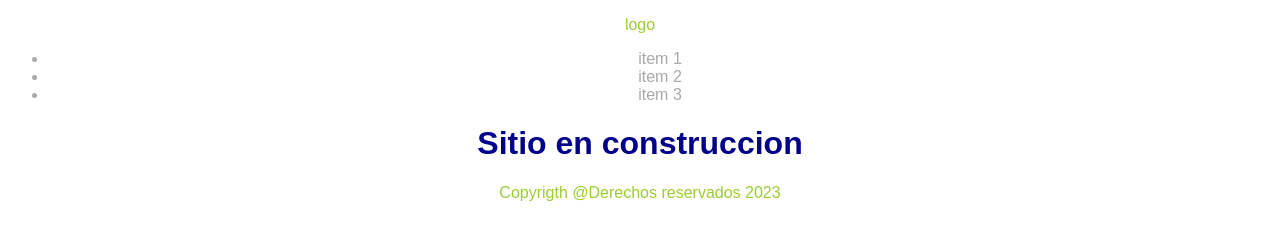
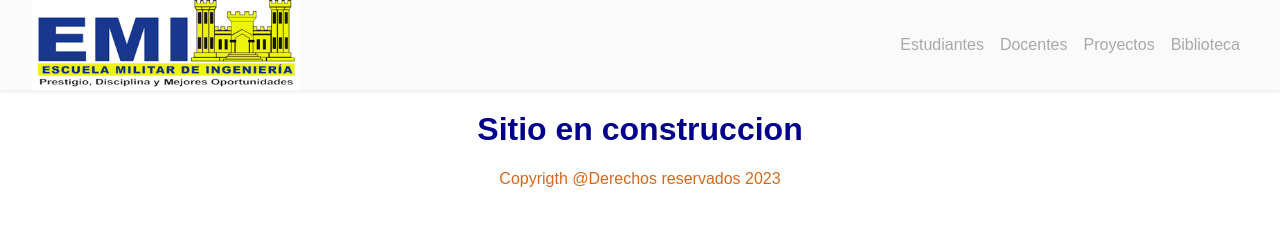
Before and after one commit to JoelCarrillo58/primer-proyecto, a plain HTML site: page index.html in a window 1280 px wide. Drawn offline with Linux system fonts and the light colour scheme.

Commit message:
header realizada

```diff
--- a/index.html
+++ b/index.html
@@ -8,12 +8,13 @@
 </head>
 <body>
     <header>
-        <p>logo</p>
+        <img src="./assets/logo.png" alt="logo Escuela Mmilitar De Ingenieria">
         <nav>
             <ul>
-                <li>item 1</li>
-                <li>item 2</li>
-                <li>item 3</li>
+                <li>Estudiantes</li>
+                <li>Docentes</li>
+                <li>Proyectos</li>
+                <li>Biblioteca</li>
             </ul>
         </nav>
     </header>
--- a/style.css
+++ b/style.css
@@ -1,14 +1,41 @@
 body{
-    color: darkgrey;
-    text-align: center;
+    color: darkgray; /*color del fondo de la pagina*/
+    margin: 0;      /*regula los margenes*/
+    box-sizing: border-box;
+    text-align: center;    /*pone al centro los textos*/
     font-family: "arial";
 }
+
+header{
+    display: flex;
+    background-color: #fafafa;
+    box-shadow: 0 3px 3px rgb(0 0 0 / 5%); /* para la imagen*/
+    height: 90px;
+    justify-content: space-between;
+    padding: 0 32px 0 32px;
+}
+
+nav{
+    display: flex;
+    align-items: center;
+}
+
+nav>ul{
+    display: flex;
+    padding: 0%;
+}
+
+nav li{
+    list-style: none; /*quita los puntos o guiones de los textos */
+    padding: 0 8px 0 8px;  /* corresponde d d d d espacio a 4 lados*/
+}
+
 h1{
     color: darkblue;
 }
 .primer-parrafo{
-    color: darkgoldenrod;
+    color: darkblue;
 }
 p{
-    color: yellowgreen;
+    color: chocolate;
 }
```
Also changed, not shown: assets/logo.png (added).
